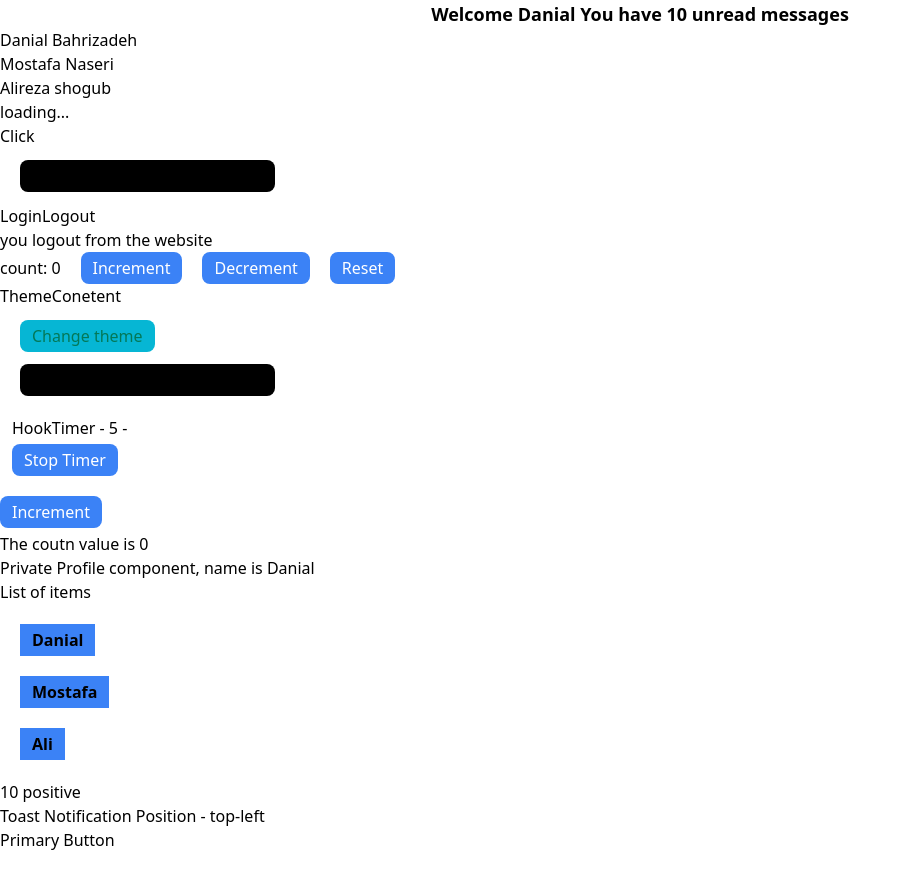
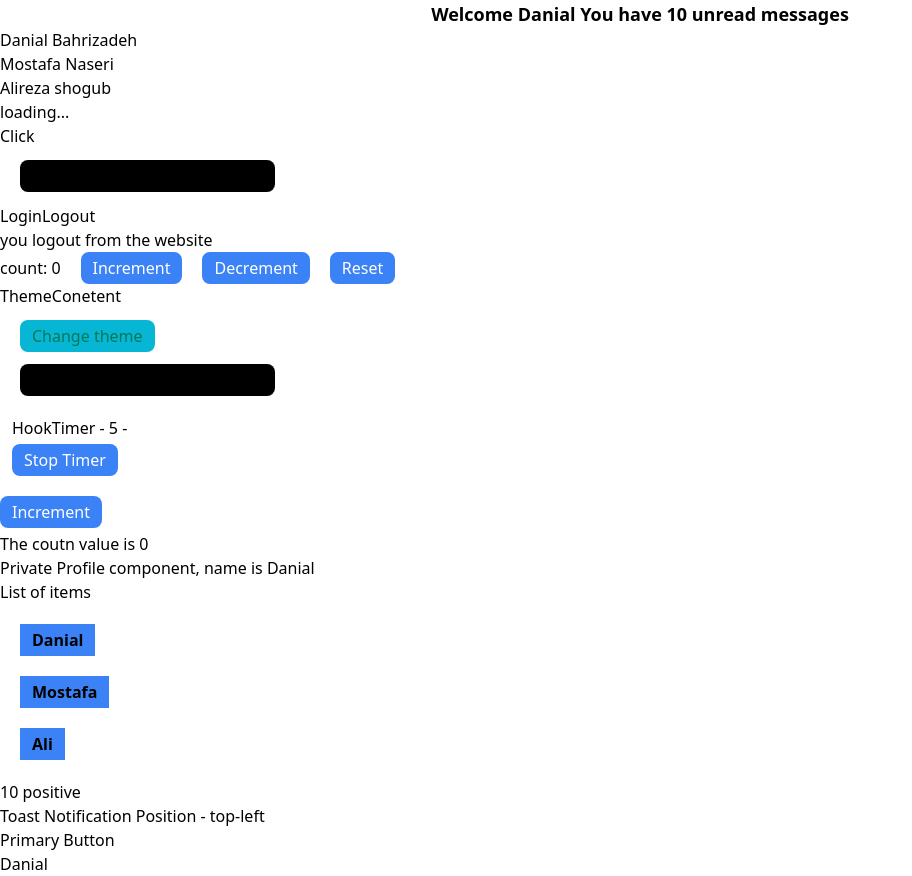
Before and after one commit to DanialBahrizadeh/react-typescript-2, a React (Create React App) app: page / in a window 1280 px wide. Shown: the whole page, without its empty margins (0-912 px from the left). Before the commit the page ends 852 px from the top, so only its background shows below. Built offline with nearby package versions, Linux system fonts and the light colour scheme.

Commit message:
if you dont know the type of the component or may be you are using some librerys component you could use that trick to get the type

```diff
--- a/src/App.tsx
+++ b/src/App.tsx
@@ -20,6 +20,7 @@ import RandomNumber from "./components/restriction/RandomNumber";
 import Toast from "./components/templateliterals/Toast";
 import CustomButton from "./components/html/Button";
 import CustomInput from "./components/html/Input";
+import CustomComponent from "./components/html/CustomComponent";
 const App: React.FunctionComponent = () => {
   const personNames: PersonNameModel[] = [
     {
@@ -94,6 +95,7 @@ const App: React.FunctionComponent = () => {
         Primary Button
       </CustomButton>
       <CustomInput type="text" />
+      <CustomComponent name="Danial" isLogged />
     </div>
   );
 };
--- a/src/components/Greet.tsx
+++ b/src/components/Greet.tsx
@@ -1,6 +1,6 @@
 interface GreetProps {
   name: string;
-  messageCount: number;
+  messageCount?: number;
   isLogged: boolean;
 }
 
--- /dev/null
+++ b/src/components/html/CustomComponent.tsx
@@ -0,0 +1,10 @@
+import React, { FunctionComponent } from "react";
+import Greet from "../Greet";
+
+const CustomComponent: FunctionComponent<React.ComponentProps<typeof Greet>> = (
+  props
+) => {
+  return <div>{props.isLogged && props.name}</div>;
+};
+
+export default CustomComponent;
```
